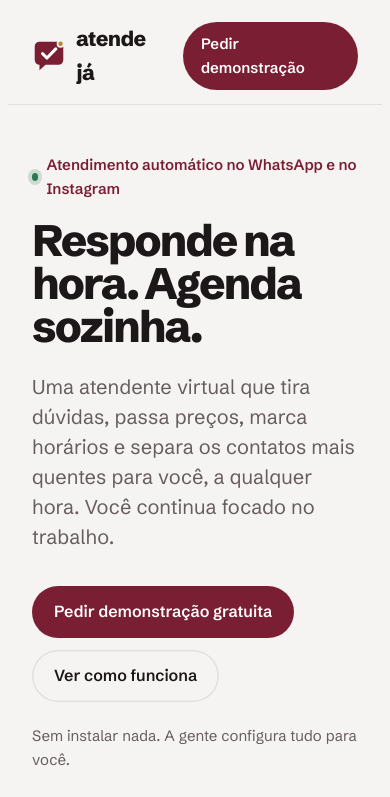
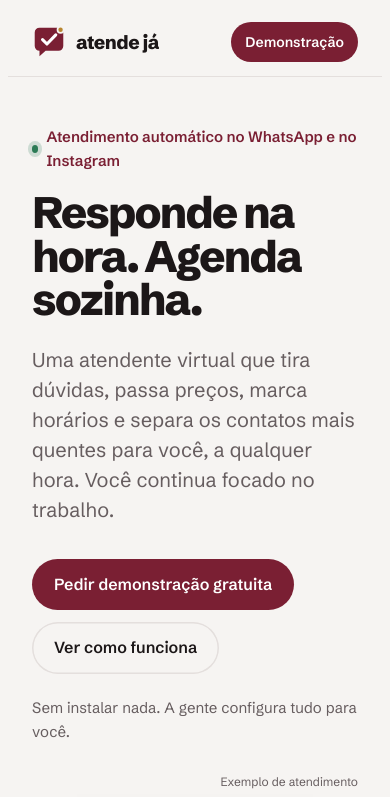
Before and after one commit to juankemek/atendeja, a plain HTML site: page index.html in a window 390 px wide. Shown: the top 797 px of the page. Drawn offline with Linux system fonts and the light colour scheme.

Commit message:
Corrige o topo do site no celular
Co-Authored-By: Claude Opus 5.5 <noreply@anthropic.com>
Claude-Session: https://claude.ai/code/session_01Vuk1XGxn4PRXZykEahCp5E

```diff
--- a/index.html
+++ b/index.html
@@ -44,7 +44,7 @@ a{color:inherit}
 /* Header */
 header{position:sticky;top:env(safe-area-inset-top,0px);z-index:10;background:color-mix(in srgb,var(--paper) 88%,transparent);backdrop-filter:blur(10px);border-bottom:1px solid var(--line)}
 .bar{display:flex;align-items:center;justify-content:space-between;gap:20px;padding-block:14px}
-.brand{display:flex;align-items:center;gap:10px;text-decoration:none;font-weight:800;font-size:21px;letter-spacing:-.025em}
+.brand{display:flex;align-items:center;gap:10px;white-space:nowrap;text-decoration:none;font-weight:800;font-size:21px;letter-spacing:-.025em}
 .brand svg{width:34px;height:34px;flex:none}
 .mark-bubble{fill:var(--wine)}
 .mark-check{stroke:var(--on-wine)}
@@ -182,6 +182,8 @@ footer{padding-block:40px;color:var(--muted);font-size:14px}
 }
 @media (max-width:720px){
   nav a.link{display:none}
+  .bar .btn.small{padding:9px 14px;font-size:14px}
+  .brand{font-size:19px}
   .stage{grid-template-columns:1fr}
   .agenda{margin-top:0}
   .moments,.features,.who{grid-template-columns:1fr}
@@ -215,7 +217,7 @@ footer{padding-block:40px;color:var(--muted);font-size:14px}
       <a class="link" href="#como-funciona">Como funciona</a>
       <a class="link" href="#recursos">Recursos</a>
       <a class="link" href="#duvidas">Dúvidas</a>
-      <a class="btn small" href="#contato">Pedir demonstração</a>
+      <a class="btn small" href="#contato">Demonstração</a>
     </nav>
   </div>
 </header>
```
